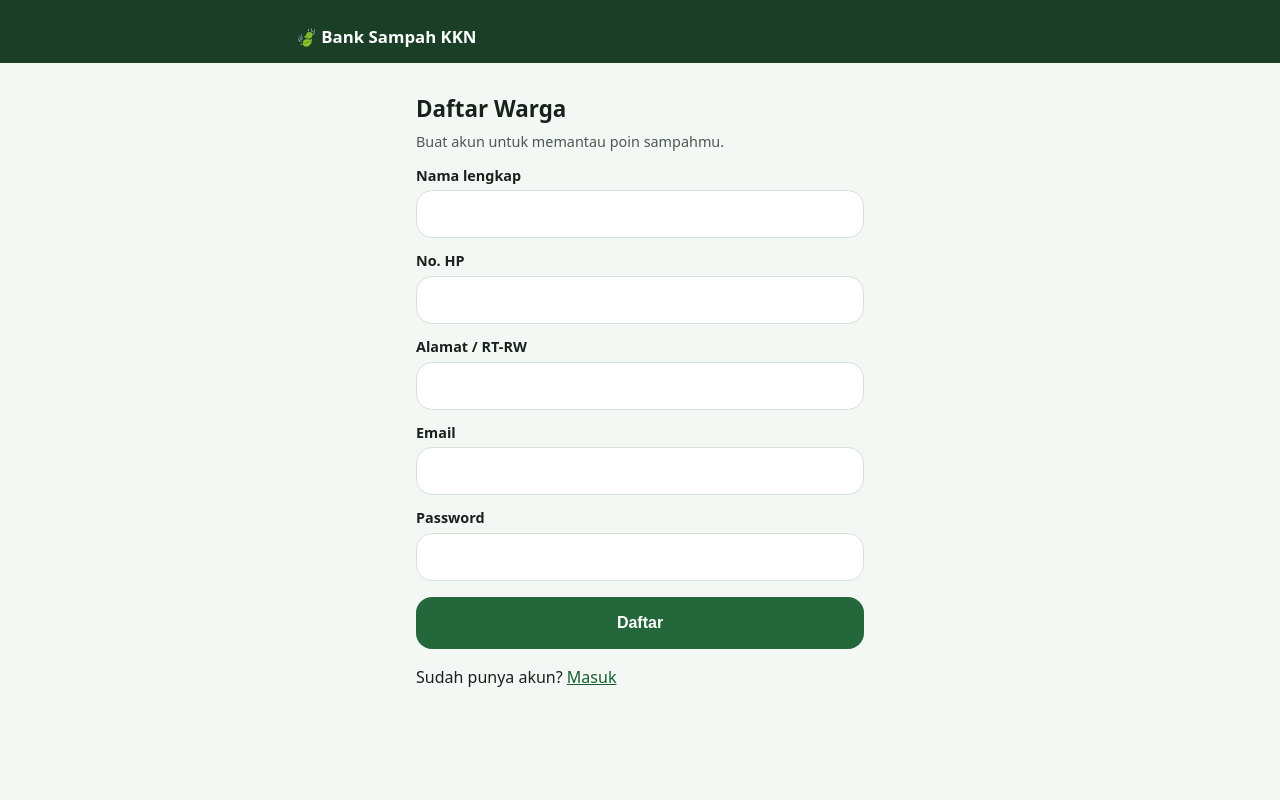
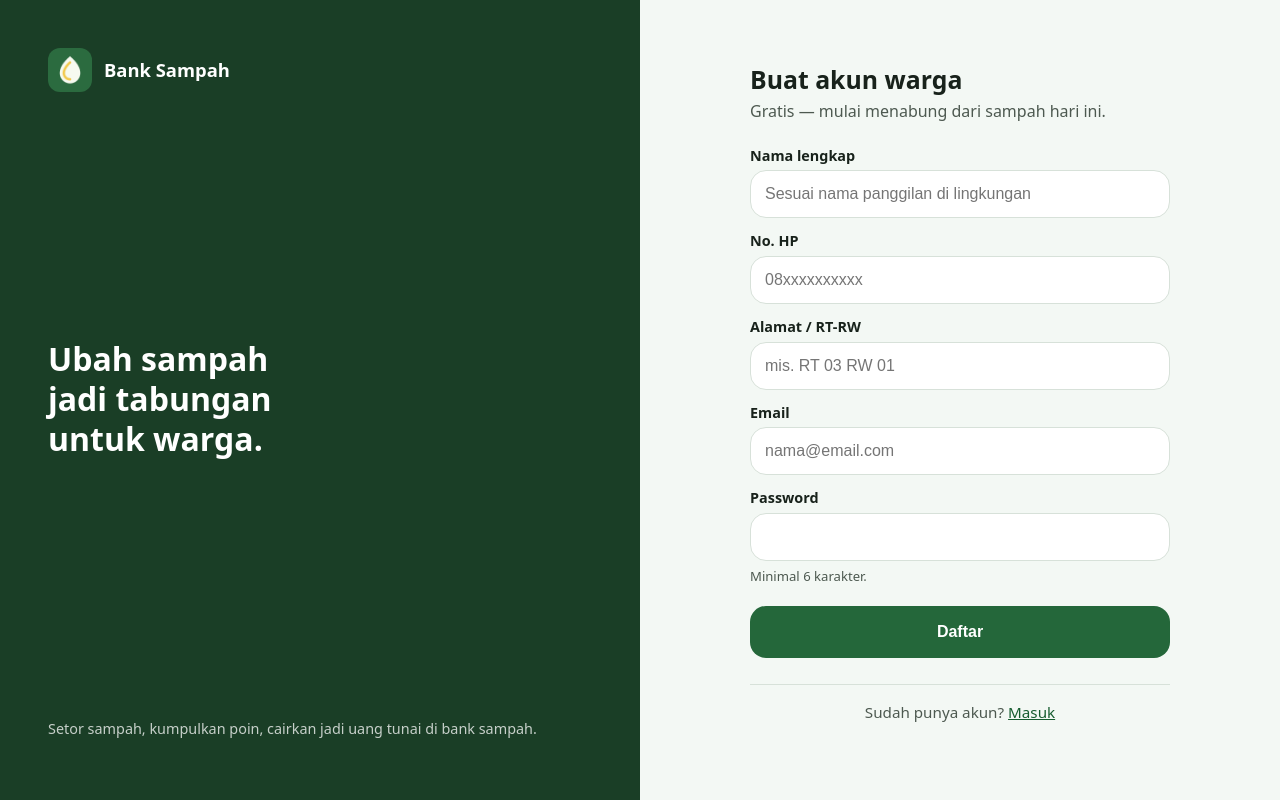
Before and after one commit to kevinilhamramadhan/web-banksampah, a Next.js app in the folder webapp/: page /register in a window 1280 px wide. Built offline with nearby package versions, Linux system fonts and the light colour scheme.

Commit message:
feat(webapp): halaman auth profesional — split panel brand + kartu form terpusat; hapus semua 'KKN' dari aplikasi

```diff
--- a/webapp/src/app/(auth)/layout.tsx
+++ b/webapp/src/app/(auth)/layout.tsx
@@ -1,18 +1,28 @@
 import Link from "next/link";
+import Image from "next/image";
 import type { ReactNode } from "react";
 
-/* Pita brand hijau di atas semua halaman auth — identitas konsisten sejak pintu masuk. */
+/* Cangkang auth: panel brand hijau di desktop, kartu form terpusat di semua ukuran. */
 export default function AuthLayout({ children }: { children: ReactNode }) {
   return (
-    <>
-      <div className="markas">
-        <div className="container" style={{ paddingTop: 14, paddingBottom: 14 }}>
-          <Link href="/" style={{ textDecoration: "none", fontWeight: 700, fontSize: "1.05rem" }}>
-            🍃 Bank Sampah KKN
+    <div className="auth-split">
+      <aside className="auth-panel">
+        <div className="merek">
+          <Image src="/icon-192.png" alt="" width={44} height={44} />
+          Bank Sampah
+        </div>
+        <p className="tagline">Ubah sampah jadi tabungan untuk warga.</p>
+        <p className="catatan">Setor sampah, kumpulkan poin, cairkan jadi uang tunai di bank sampah.</p>
+      </aside>
+      <div className="auth-isi">
+        <div className="auth-kartu">
+          <Link href="/" className="auth-merek">
+            <Image src="/icon-192.png" alt="" width={36} height={36} />
+            Bank Sampah
           </Link>
+          {children}
         </div>
       </div>
-      {children}
-    </>
+    </div>
   );
 }
--- a/webapp/src/app/(auth)/register/page.tsx
+++ b/webapp/src/app/(auth)/register/page.tsx
@@ -12,28 +12,33 @@ export default function RegisterPage() {
   );
 
   return (
-    <div className="container" style={{ maxWidth: 480, paddingTop: 32 }}>
-      <h1>Daftar Warga</h1>
-      <p className="muted">Buat akun untuk memantau poin sampahmu.</p>
+    <>
+      <h1>Buat akun warga</h1>
+      <p className="auth-sub">Gratis — mulai menabung dari sampah hari ini.</p>
       <form action={formAction}>
         <label htmlFor="nama">Nama lengkap</label>
-        <input id="nama" name="nama" className="input" required maxLength={100} />
+        <input id="nama" name="nama" className="input" placeholder="Sesuai nama panggilan di lingkungan" autoComplete="name" required maxLength={100} />
         <label htmlFor="noHp">No. HP</label>
-        <input id="noHp" name="noHp" className="input" type="tel" required />
+        <input id="noHp" name="noHp" className="input" type="tel" placeholder="08xxxxxxxxxx" autoComplete="tel" required />
         <label htmlFor="alamat">Alamat / RT-RW</label>
-        <input id="alamat" name="alamat" className="input" required />
+        <input id="alamat" name="alamat" className="input" placeholder="mis. RT 03 RW 01" required />
         <label htmlFor="email">Email</label>
-        <input id="email" name="email" className="input" type="email" autoComplete="email" required />
+        <input id="email" name="email" className="input" type="email" placeholder="nama@email.com" autoComplete="email" required />
         <label htmlFor="password">Password</label>
-        <input id="password" name="password" className="input" type="password" autoComplete="new-password" required minLength={6} />
-        {state?.error && <p className="error">{state.error}</p>}
-        <button className="btn" type="submit" disabled={pending} style={{ marginTop: 16 }}>
+        <input id="password" name="password" className="input" type="password" autoComplete="new-password" required minLength={6} aria-describedby="ket-password" />
+        <p id="ket-password" className="muted" style={{ margin: "6px 0 0", fontSize: "0.82rem" }}>
+          Minimal 6 karakter.
+        </p>
+        <p aria-live="polite" style={{ margin: state?.error ? "8px 0 0" : 0 }}>
+          {state?.error && <span className="error">{state.error}</span>}
+        </p>
+        <button className="btn" type="submit" disabled={pending} style={{ marginTop: 20 }}>
           {pending ? "Mendaftarkan…" : "Daftar"}
         </button>
       </form>
-      <p style={{ marginTop: 16 }}>
+      <p className="auth-kaki">
         Sudah punya akun? <Link href="/login">Masuk</Link>
       </p>
-    </div>
+    </>
   );
 }
--- a/webapp/src/app/globals.css
+++ b/webapp/src/app/globals.css
@@ -371,6 +371,110 @@ label {
   }
 }
 
+/* ---------- Cangkang auth profesional: panel brand (desktop) + kartu form ---------- */
+
+.auth-split {
+  min-height: 100dvh;
+  display: grid;
+}
+.auth-panel {
+  display: none;
+}
+.auth-isi {
+  display: flex;
+  flex-direction: column;
+  align-items: center;
+  justify-content: center;
+  padding: 32px 16px;
+}
+.auth-kartu {
+  width: 100%;
+  max-width: 420px;
+}
+.auth-kartu h1 {
+  font-size: 1.55rem;
+  margin-bottom: 4px;
+}
+.auth-sub {
+  color: var(--teks-redup);
+  margin-bottom: 22px;
+}
+.auth-merek {
+  display: inline-flex;
+  align-items: center;
+  gap: 10px;
+  font-weight: 800;
+  font-size: 1.05rem;
+  color: var(--teks);
+  text-decoration: none;
+  margin-bottom: 28px;
+}
+.auth-merek img {
+  border-radius: 10px;
+}
+.auth-kaki {
+  margin-top: 26px;
+  padding-top: 16px;
+  border-top: 1px solid var(--garis);
+  text-align: center;
+  color: var(--teks-redup);
+  font-size: 0.95rem;
+}
+.label-baris {
+  display: flex;
+  justify-content: space-between;
+  align-items: baseline;
+}
+.tautan-kecil {
+  background: none;
+  border: none;
+  padding: 0;
+  margin: 12px 0 4px;
+  color: var(--hijau-link);
+  font: inherit;
+  font-size: 0.88rem;
+  font-weight: 600;
+  cursor: pointer;
+  text-decoration: underline;
+}
+@media (min-width: 900px) {
+  .auth-split {
+    grid-template-columns: 1fr 1fr;
+  }
+  .auth-panel {
+    display: flex;
+    flex-direction: column;
+    justify-content: space-between;
+    background: var(--hijau-pekat);
+    color: #fff;
+    padding: 48px;
+  }
+  .auth-panel .merek {
+    display: flex;
+    align-items: center;
+    gap: 12px;
+    font-weight: 800;
+    font-size: 1.15rem;
+  }
+  .auth-panel .merek img {
+    border-radius: 12px;
+  }
+  .auth-panel .tagline {
+    font-size: 2rem;
+    font-weight: 800;
+    line-height: 1.25;
+    max-width: 16ch;
+    text-wrap: balance;
+  }
+  .auth-panel .catatan {
+    color: oklch(1 0 0 / 0.75);
+    font-size: 0.9rem;
+  }
+  .auth-isi .auth-merek {
+    display: none; /* brand sudah dibawa panel kiri */
+  }
+}
+
 /* ---------- Navigasi bawah ala aplikasi (app shell PWA) ---------- */
 
 .nav-bawah {
--- a/webapp/src/app/layout.tsx
+++ b/webapp/src/app/layout.tsx
@@ -2,7 +2,7 @@ import type { Metadata, Viewport } from "next";
 import "./globals.css";
 
 export const metadata: Metadata = {
-  title: "Bank Sampah KKN",
+  title: "Bank Sampah Digital",
   description: "Pantau poin sampah dan tukar poin jadi uang",
   manifest: "/manifest.webmanifest",
   icons: {
--- a/webapp/src/app/page.tsx
+++ b/webapp/src/app/page.tsx
@@ -33,7 +33,7 @@ export default function Home() {
   return (
     <div className="selamat-datang">
       <img src="/icon-192.png" alt="" width={104} height={104} style={{ borderRadius: 26 }} />
-      <h1>Bank Sampah KKN</h1>
+      <h1>Bank Sampah</h1>
       <p style={{ color: "oklch(1 0 0 / 0.88)", maxWidth: "34ch" }}>
         Setor sampah, kumpulkan poin, tukarkan jadi uang tunai.
       </p>
--- a/webapp/src/lib/peringkat.ts
+++ b/webapp/src/lib/peringkat.ts
@@ -33,7 +33,7 @@ export async function peringkatKuartal(uidSaya?: string): Promise<Peringkat> {
     _sum: { totalPoin: true },
     orderBy: { _sum: { totalPoin: "desc" } },
   });
-  // ponytail: seluruh grup dimuat lalu diberi posisi di memori — skala KKN ratusan warga;
+  // ponytail: seluruh grup dimuat lalu diberi posisi di memori — skala komunitas ratusan warga;
   // kalau membengkak, ganti ke query ranking SQL.
   const users = await prisma.user.findMany({
     where: { id: { in: grup.map((g) => g.wargaId) } },
```
Also changed, not shown: webapp/src/app/(auth)/login/page.tsx (+21 -16 lines), webapp/src/app/(auth)/reset/ResetForm.tsx (+30 -14 lines), webapp/src/app/(auth)/verifikasi/VerifikasiForm.tsx (+17 -19 lines), webapp/public/manifest.webmanifest.
